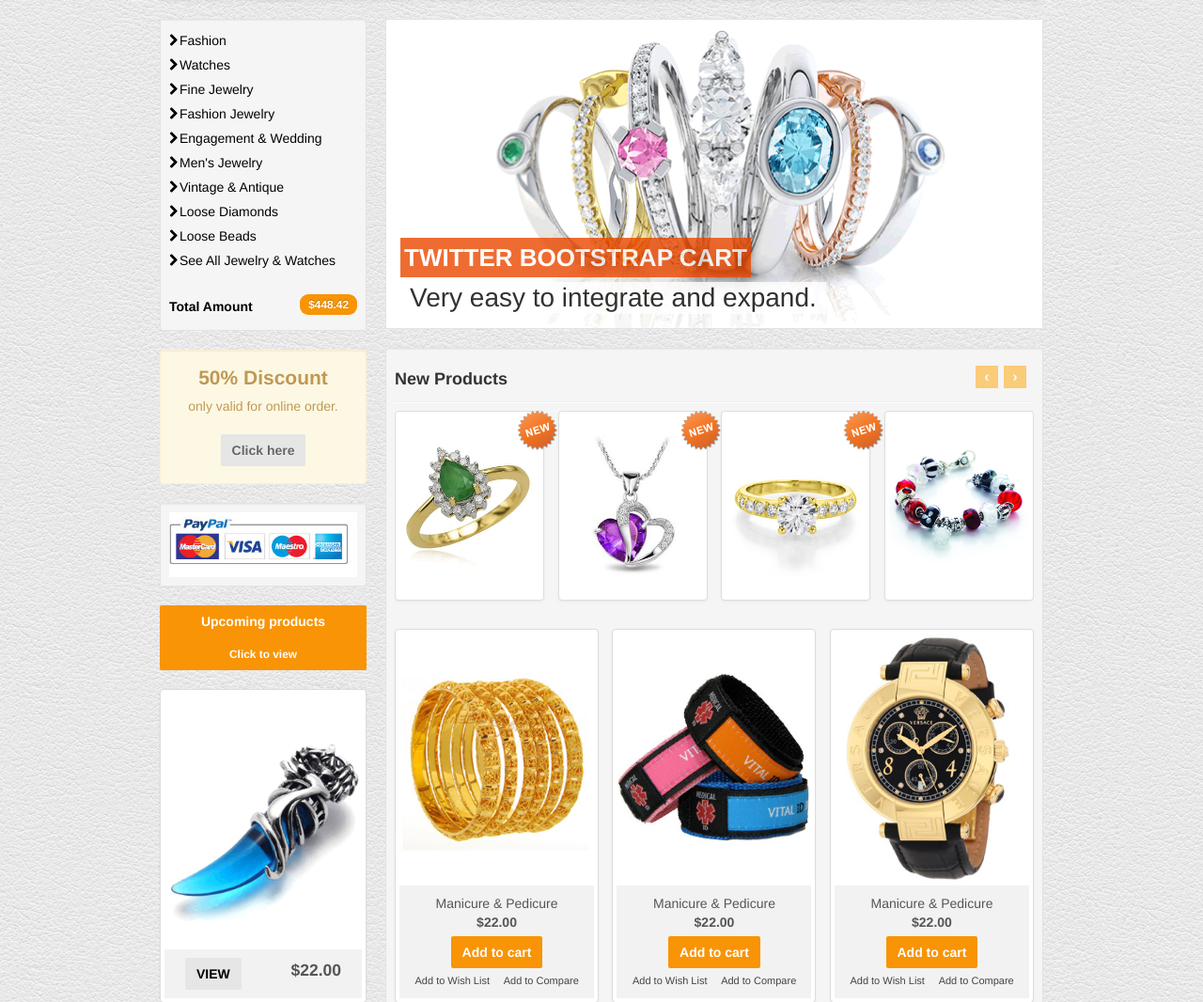
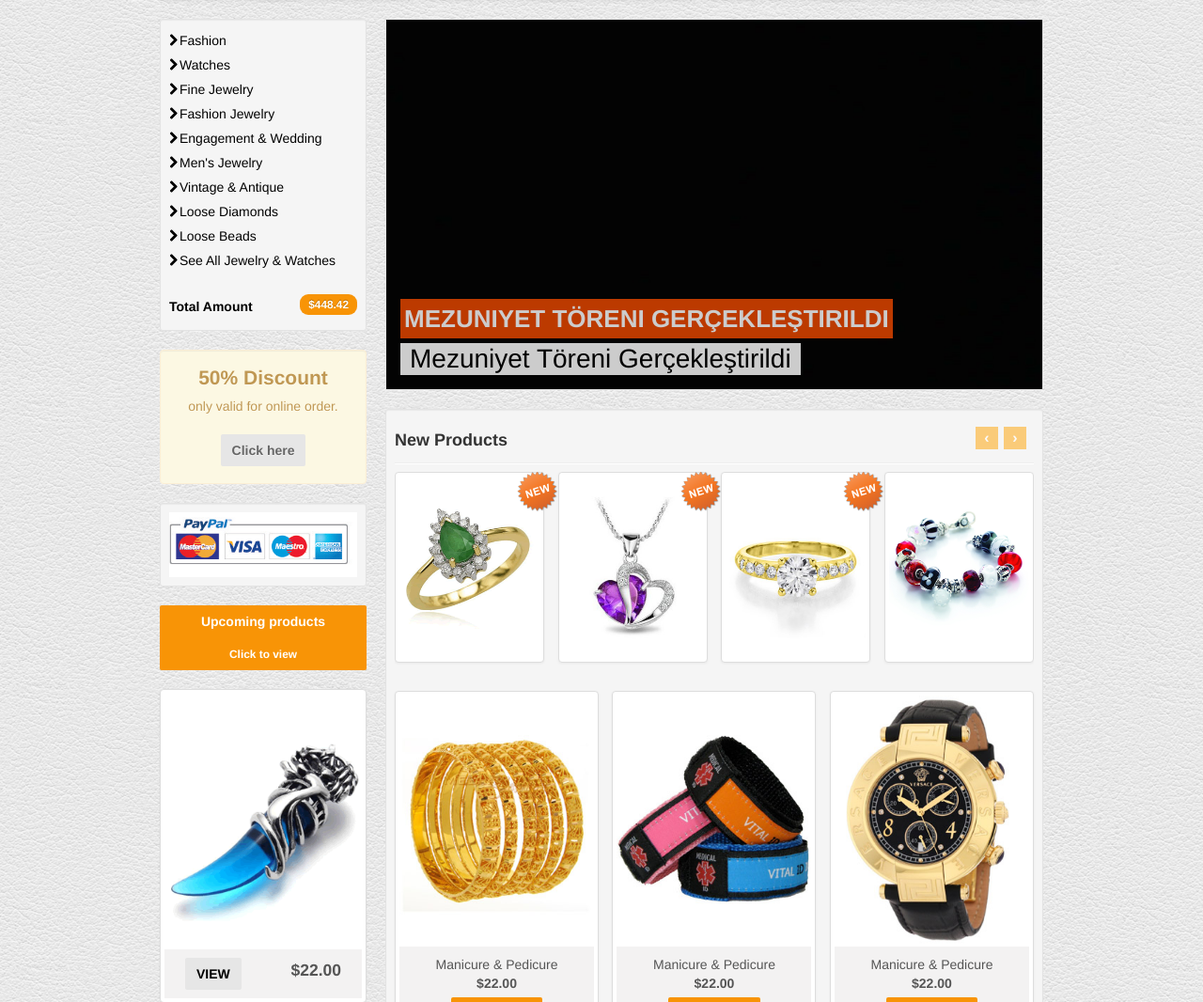
Before and after one commit to behiyekubrayilmaz/DjangoProje, a Django app: page / in a window 1280 px wide. Shown: the part 171-1237 px from the top of the page at 94% size. Run offline with Django 3.2, Linux system fonts and the light colour scheme; data comes from the database, SQL or seed files in the repository; both versions use the stored data as it was after the commit; some libraries are stand-ins or nearby versions.

Commit message:
Added Slider

```diff
--- a/event/models.py
+++ b/event/models.py
@@ -36,6 +36,7 @@
     keywords = models.CharField(max_length=255)
     description = models.CharField(max_length=255)
     image=models.ImageField(blank=True,upload_to='images/')
+    slug = models.SlugField(blank=True,max_length=150)
     status=models.CharField(max_length=10,choices=STATUS)
     detail=RichTextUploadingField()
     create_at = models.DateTimeField(auto_now_add=True)
--- a/home/templates/slider.html
+++ b/home/templates/slider.html
@@ -3,34 +3,17 @@
     <div class="well np">
         <div id="myCarousel" class="carousel slide homCar">
             <div class="carousel-inner">
-                <div class="item">
-                    <img style="width:100%" src="{% static 'assets/img/bootstrap_free-ecommerce.png'%}" alt="bootstrap ecommerce templates">
+
+                {% for rs in sliderdata %}
+                <div class="item active">
+                    <a href="/event/{{ rs.id }}/{{ rs.slug }}" class=""> <img style="width:100%" src="{{ rs.image.url }}" alt="bootstrap ecommerce templates"></a>
                     <div class="carousel-caption">
-                        <h4>Bootstrap shopping cart</h4>
-                        <p><span>Very clean simple to use</span></p>
+                        <h4>{{ rs.title }}</h4>
+                        <p><span>{{ rs.description }}</span></p>
                     </div>
                 </div>
-                <div class="item">
-                    <img style="width:100%" src="{% static 'assets/img/carousel1.png'%}" alt="bootstrap ecommerce templates">
-                    <div class="carousel-caption">
-                        <h4>Bootstrap Ecommerce template</h4>
-                        <p><span>Highly Google seo friendly</span></p>
-                    </div>
-                </div>
-                <div class="item active">
-                    <img style="width:100%" src="{% static 'assets/img/carousel3.png'%}" alt="bootstrap ecommerce templates">
-                    <div class="carousel-caption">
-                        <h4>Twitter Bootstrap cart</h4>
-                        <p><span>Very easy to integrate and expand.</span></p>
-                    </div>
-                </div>
-                <div class="item">
-                    <img style="width:100%" src="{% static 'assets/img/bootstrap-templates.png'%}" alt="bootstrap templates">
-                    <div class="carousel-caption">
-                        <h4>Bootstrap templates integration</h4>
-                        <p><span>Compitable to many more opensource cart</span></p>
-                    </div>
-                </div>
+                {% endfor %}
+
             </div>
             <a class="left carousel-control" href="#myCarousel" data-slide="prev">&lsaquo;</a>
             <a class="right carousel-control" href="#myCarousel" data-slide="next">&rsaquo;</a>
--- a/home/views.py
+++ b/home/views.py
@@ -3,12 +3,16 @@
 from django.shortcuts import render
 
 # Create your views here.
+from event.models import Event
 from home.models import Setting, ContactFormu, ContactFormMessage
 
 
 def index(request):
     setting = Setting.objects.get(pk=1)
-    context = {'setting': setting,'page':'home'}
+    sliderdata =Event.objects.all()[:4]
+    context = {'setting': setting,
+               'page':'home',
+               'sliderdata':sliderdata}
     return render(request, 'index.html', context)
 
 def aboutus(request):
```
Also changed, not shown: db.sqlite3.
